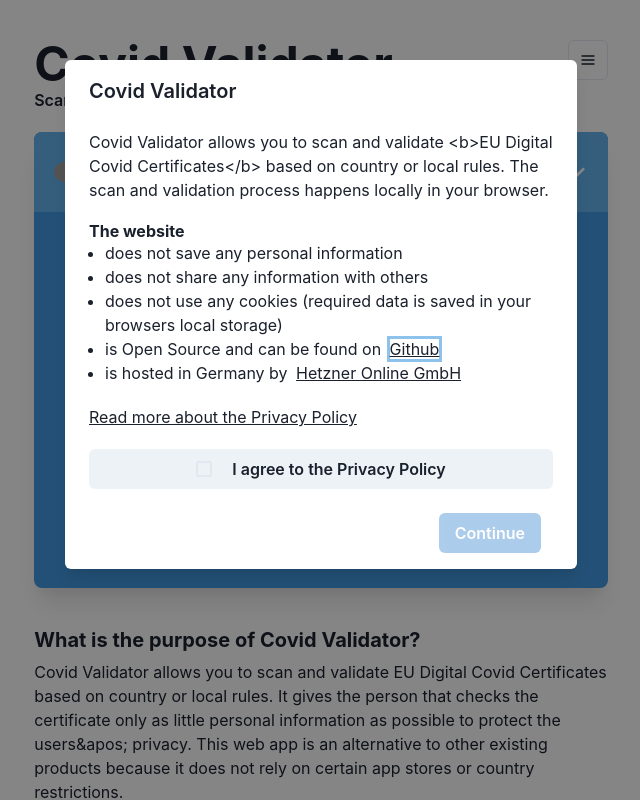
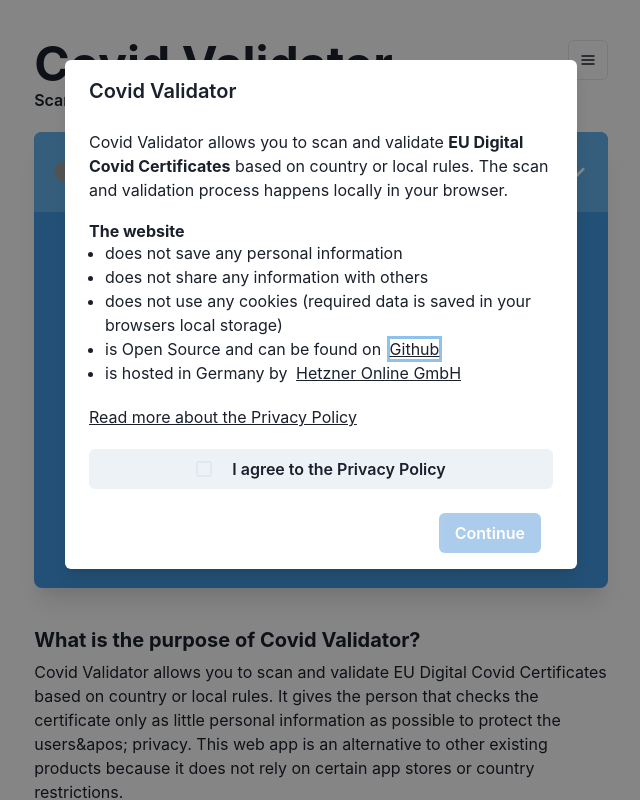
Before and after one commit to timokoenig/covid-validator, a Next.js app: page / in a window 1280 px wide. Shown: the top 800 px of the page, without its empty margins (319-959 px from the left). Built offline with nearby package versions, Linux system fonts and the light colour scheme; grey boxes are pictures that could not be loaded.

Commit message:
Add html-react-parse to parse bold text in translation

```diff
--- a/components/onboarding-modal.tsx
+++ b/components/onboarding-modal.tsx
@@ -16,6 +16,7 @@ import {
   Box,
 } from '@chakra-ui/react'
 import { useTranslation, Trans } from 'react-i18next'
+import parse from 'html-react-parser'
 
 type Props = {
   isOpen: boolean
@@ -36,7 +37,7 @@ const OnboardingModal = (props: Props) => {
       <ModalContent>
         <ModalHeader>Covid Validator</ModalHeader>
         <ModalBody>
-          <Text>{t('onboarding.message')}</Text>
+          <Text>{parse(t('onboarding.message'))}</Text>
           <Heading size="sm" mt="5">
             {t('onboarding.list')}
           </Heading>
--- a/package.json
+++ b/package.json
@@ -31,6 +31,7 @@
     "cose-js": "^0.8.3",
     "emotion-theming": "^11.0.0",
     "framer-motion": "^4",
+    "html-react-parser": "^1.4.8",
     "i18next": "^21.6.10",
     "jpeg-js": "^0.4.3",
     "jsqr": "^1.4.0",
```
Also changed, not shown: 1 other file (tests, documents, lock files or other folders).
